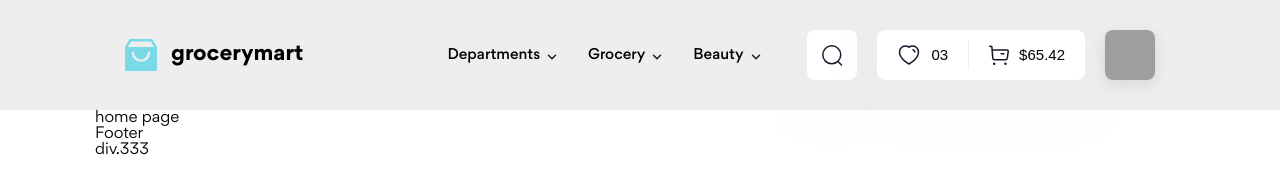
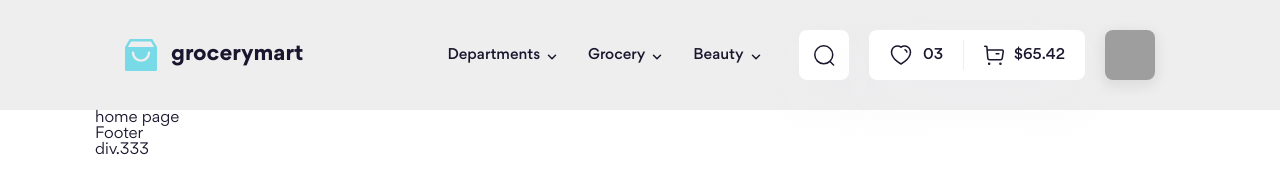
Before and after one commit to Vo-Dinh-Quan/GroceryMart-Coffee, a website: page index.html in a window 1280 px wide. Drawn offline with Linux system fonts and the light colour scheme; grey boxes are pictures that could not be loaded.

Commit message:
7. Fix problems in Header section

```diff
--- a/scss/base/_base.scss
+++ b/scss/base/_base.scss
@@ -1,5 +1,13 @@
-*, ::before, ::after {
+*,
+::before,
+::after {
     box-sizing: border-box;
+}
+
+:root {
+    --text-color: #1a162e;
+    --icon-color: brightness(0) saturate(100%) invert(8%) sepia(10%)
+        saturate(4042%) hue-rotate(212deg) brightness(90%) contrast(95%);
 }
 
 html {
@@ -9,6 +17,7 @@ html {
 body {
     font-size: 1.6rem;
     font-family: Gordita, sans-serif;
+    color: var(--text-color);
 }
 
 a {
@@ -21,3 +30,15 @@ button {
     outline: none;
     background: transparent;
 }
+
+button,
+input,
+textarea,
+select {
+    font-family: inherit;
+    color: inherit;
+}
+
+.icon {
+    filter: var(--icon-color);
+}
--- a/scss/base/_grid.scss
+++ b/scss/base/_grid.scss
@@ -1,7 +1,6 @@
 @use "sass:math";
 // Breakpoint, dimension, container, row, column, offset
 $grid-breakpoints: (
-    xs: 0,
     sm: 576px,
     md: 768px,
     lg: 992px,
--- a/scss/layout/_header.scss
+++ b/scss/layout/_header.scss
@@ -1,10 +1,14 @@
+%flexItemsCenter {
+    display: flex;
+    align-items: center;
+}
+
 .header {
     background: #eeeeee;
 }
 
 .top-bar {
-    display: flex;
-    align-items: center;
+    @extend %flexItemsCenter;
     padding: 3rem;
 }
 
@@ -13,8 +17,7 @@
     margin-right: auto; // đẩy actions về bên phải
 
     &__list {
-        display: flex;
-        align-items: center;
+        @extend %flexItemsCenter;
         gap: 3rem;
     }
 
@@ -22,8 +25,7 @@
         font-size: 1.5rem;
         font-weight: 500;
         line-height: 2.2rem; /* 146.667% */
-        display: flex;
-        align-items: center;
+        @extend %flexItemsCenter;
         gap: 0.6rem;
     }
 
@@ -33,13 +35,11 @@
 }
 
 .top-act {
-    display: flex;
-    align-items: center;
+    @extend %flexItemsCenter;
     gap: 2rem;
 
     &__group {
-        display: flex;
-        align-items: center;
+        @extend %flexItemsCenter;
 
         min-width: 5rem;
         height: 5rem;
@@ -54,9 +54,9 @@
 
     &__btn {
         padding: 1.3rem 2rem; // để nó áp dụng cả 2 khối btn bên trái và btn bên phải
-        display: flex;
-        align-items: center;
+        @extend %flexItemsCenter;
         gap: 1rem;
+        cursor: pointer;
     }
 
     &__title {
@@ -78,5 +78,6 @@
         height: 5rem;
         border-radius: 0.8rem;
         box-shadow: 0px 4px 14px 2px rgba(0, 0, 0, 0.08);
+        cursor: pointer;
     }
 }
--- a/template/header.html
+++ b/template/header.html
@@ -1,15 +1,14 @@
 <div class="container">
     <div class="top-bar">
         <!-- Logo -->
-        <div class="logo">
+        <a href="./" class="logo">
             <img
                 src="./assets/icons/logo.svg"
                 alt="grocerymart"
                 class="logo__img"
             />
             <h1 class="logo__title">grocerymart</h1>
-        </div>
-
+        </a>
         <!-- Navbar -->
         <nav class="navbar">
             <ul class="navbar__list">
@@ -19,7 +18,7 @@
                         <img
                             src="./assets/icons/arrow-down.svg"
                             alt=""
-                            class="navbar__arrow"
+                            class="icon navbar__arrow"
                         />
                     </a>
                 </li>
@@ -29,7 +28,7 @@
                         <img
                             src="./assets/icons/arrow-down.svg"
                             alt=""
-                            class="navbar__arrow"
+                            class="icon navbar__arrow"
                         />
                     </a>
                 </li>
@@ -39,7 +38,7 @@
                         <img
                             src="./assets/icons/arrow-down.svg"
                             alt=""
-                            class="navbar__arrow"
+                            class="icon navbar__arrow"
                         />
                     </a>
                 </li>
@@ -48,12 +47,12 @@
 
         <!-- Actions -->
         <div class="top-act">
-            <div class=" top-act__group top-act__group--single">
+            <div class="top-act__group top-act__group--single">
                 <button class="top-act__btn">
                     <img
                         src="./assets/icons/search.svg"
                         alt=""
-                        class="top-atc__icon"
+                        class="icon top-atc__icon"
                     />
                 </button>
             </div>
@@ -64,7 +63,7 @@
                         alt=""
                         class="top-atc__icon"
                     />
-                    <span class="top-act__title">03</span>
+                    <span class="icon top-act__title">03</span>
                 </button>
                 <div class="top-act__separate"></div>
                 <button class="top-act__btn">
@@ -73,7 +72,7 @@
                         alt=""
                         class="top-atc__icon"
                     />
-                    <span class="top-act__title">$65.42</span>
+                    <span class="icon top-act__title">$65.42</span>
                 </button>
             </div>
 
```
Also changed, not shown: assets/css/main.css, 1 other file.
